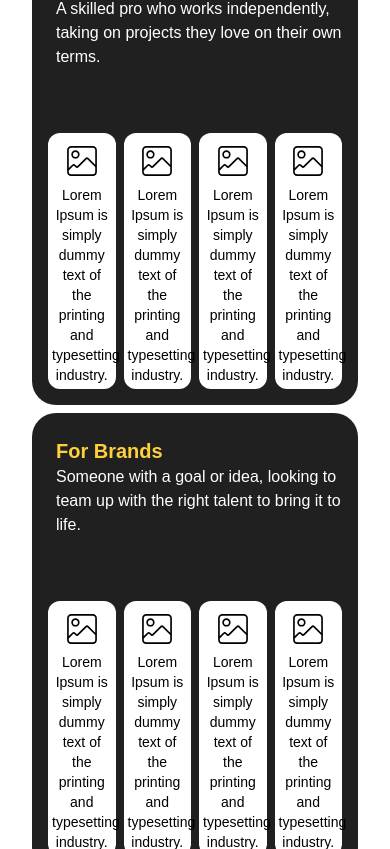
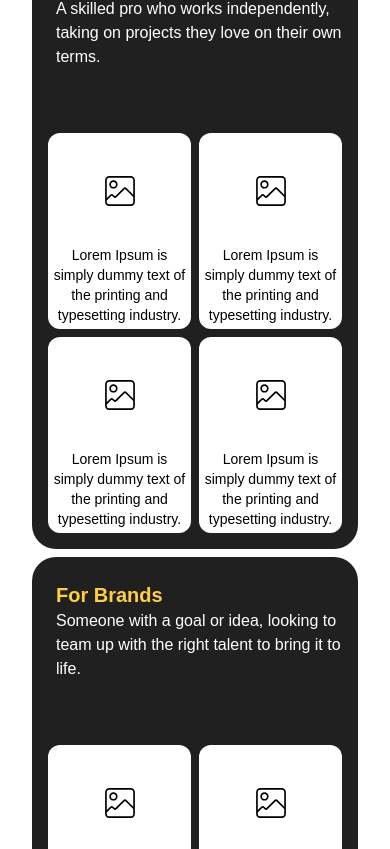
Before and after one commit to shabinx30/Collabify, a React (Vite) app in the folder frontend/: page / in a window 390 px wide. Shown: the part 1695-2544 px from the top of the page. Built offline with nearby package versions, Linux system fonts and the light colour scheme.

Commit message:
style: enhanced colors and alignments

```diff
--- a/frontend/src/components/NavBar.tsx
+++ b/frontend/src/components/NavBar.tsx
@@ -9,7 +9,7 @@ const NavBar = ({ page }: { page: "login" | "signup" }) => {
                     {" "}
                     <Link to="/">Logo</Link>{" "}
                 </li>
-                <li className="hidden md:flex flex-1 items-center px-4 gap-2 border border-[#868686] dark:border-gray-600 dark:bg-[#2b2b2b] rounded-xl">
+                <li className="hidden md:flex flex-1 items-center px-4 gap-2 border border-[#868686] dark:border-gray-600 bg-gray-100 dark:bg-[#2b2b2b] rounded-xl">
                     <FiSearch />
                     <input
                         type="text"
--- a/frontend/src/components/home/Benefits.tsx
+++ b/frontend/src/components/home/Benefits.tsx
@@ -14,7 +14,7 @@ const Benefits = () => {
                         projects they love on their own terms.
                     </p>
                 </div>
-                <div className="grid grid-cols-4 gap-2">
+                <div className="grid grid-cols-2 md:grid-cols-3 lg:grid-cols-4 gap-2 items-center">
                     <div className="aspect-square bg-white dark:bg-[#2b2b2b] rounded-xl p-1">
                         <div className="flex justify-center items-center h-[80%]">
                             <CiImageOn size={40} />
@@ -63,7 +63,7 @@ const Benefits = () => {
                         right talent to bring it to life.
                     </p>
                 </div>
-                <div className="grid grid-cols-4 gap-2">
+                <div className="grid grid-cols-2 md:grid-cols-3 lg:grid-cols-4 gap-2 items-center">
                     <div className="aspect-square bg-white dark:bg-[#2b2b2b] rounded-xl p-1">
                         <div className="flex justify-center items-center h-[80%]">
                             <CiImageOn size={40} />
```
